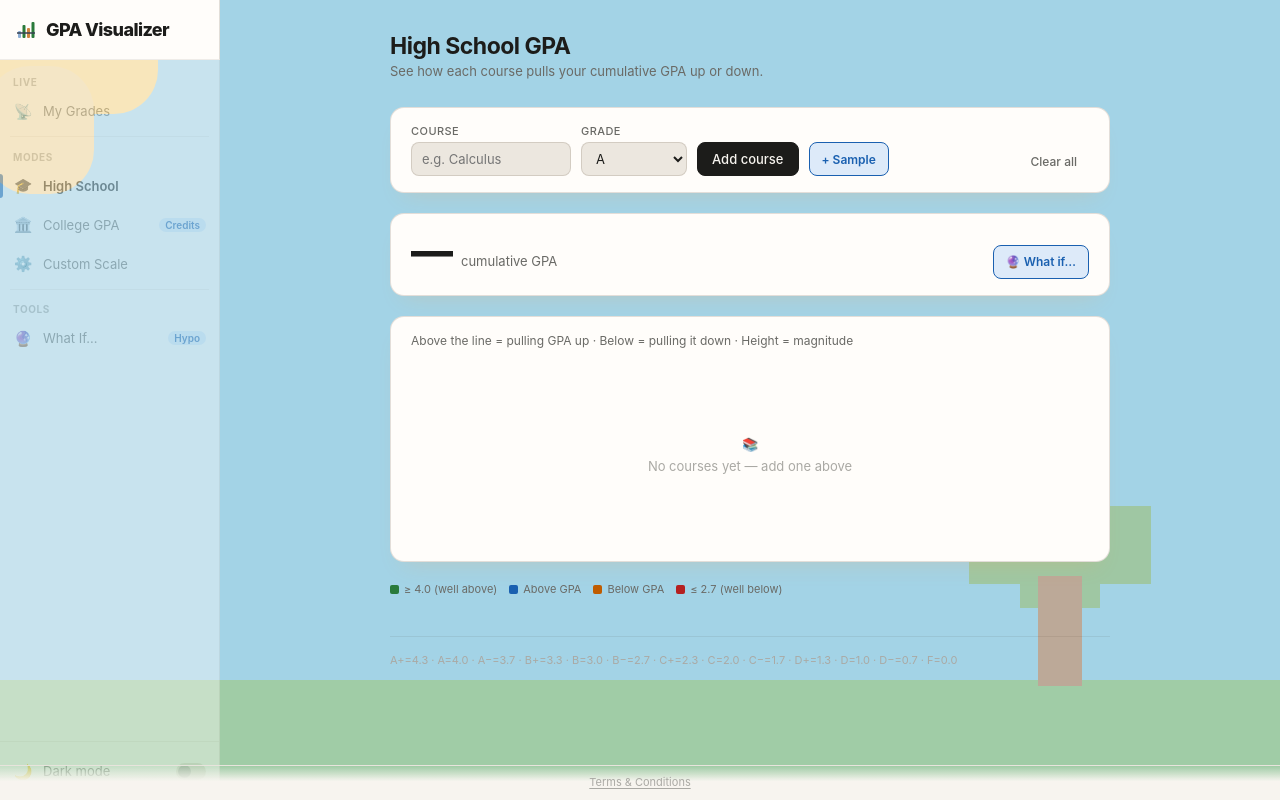
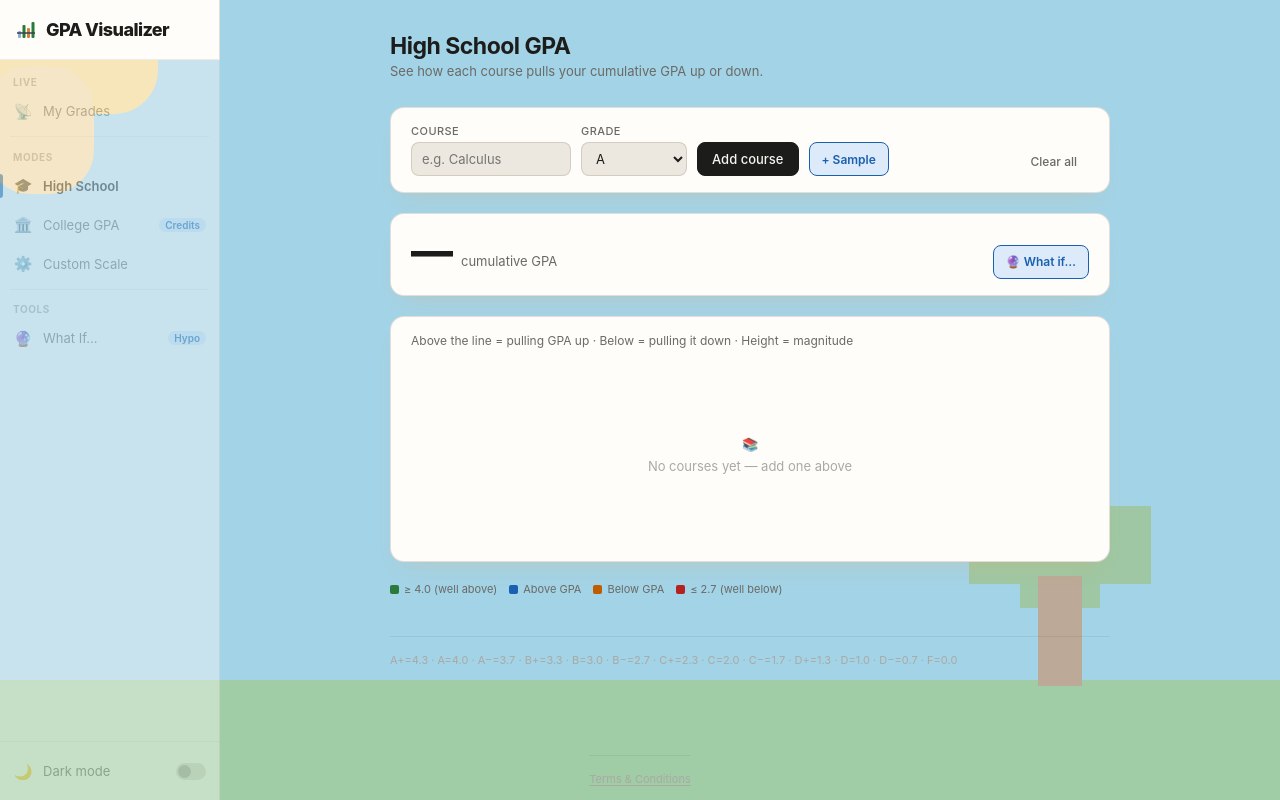
Before and after one commit to kandakatla-ram/GPA-calc, a website: page index.html in a window 1280 px wide. Drawn offline with Linux system fonts and the light colour scheme.

Commit message:
updated UI

```diff
--- a/styles.css
+++ b/styles.css
@@ -531,19 +531,20 @@ footer{margin-top:2.5rem;font-size:11px;color:var(--txf);border-top:.5px solid v
 
 /* ── Global "Terms & Conditions" footer link (present on every page) ── */
 .global-footer{
-  position:fixed;left:0;right:0;bottom:0;z-index:200;
+  position:fixed;left:50%;bottom:14px;transform:translateX(-50%);z-index:50;
   display:flex;justify-content:center;align-items:center;
-  padding:9px 12px 11px;font-size:11px;
-  background:linear-gradient(to top, var(--bg) 55%, transparent);
-  pointer-events:none;
+  font-size:11px;
 }
 .global-footer a{
-  pointer-events:auto;color:var(--txf);text-decoration:underline;
-  text-underline-offset:2px;
+  color:var(--txf);text-decoration:underline;
+  text-underline-offset:2px;white-space:nowrap;
 }
 .global-footer a:hover{color:var(--blue)}
-/* On the terms page itself the footer doesn't need the fade backdrop */
-.global-footer.static{position:static;background:none;margin-top:2.5rem;padding:1rem}
+/* On the terms page itself the footer sits in normal document flow */
+.global-footer.static{
+  position:static;left:auto;bottom:auto;transform:none;
+  margin-top:2.5rem;padding:1rem;
+}
 
 /* ── Terms & Conditions page ── */
 .terms-shell{min-height:100vh;position:relative;z-index:1;padding:2.5rem 1.5rem 5rem}
```
Also changed, not shown: 1 other file.
